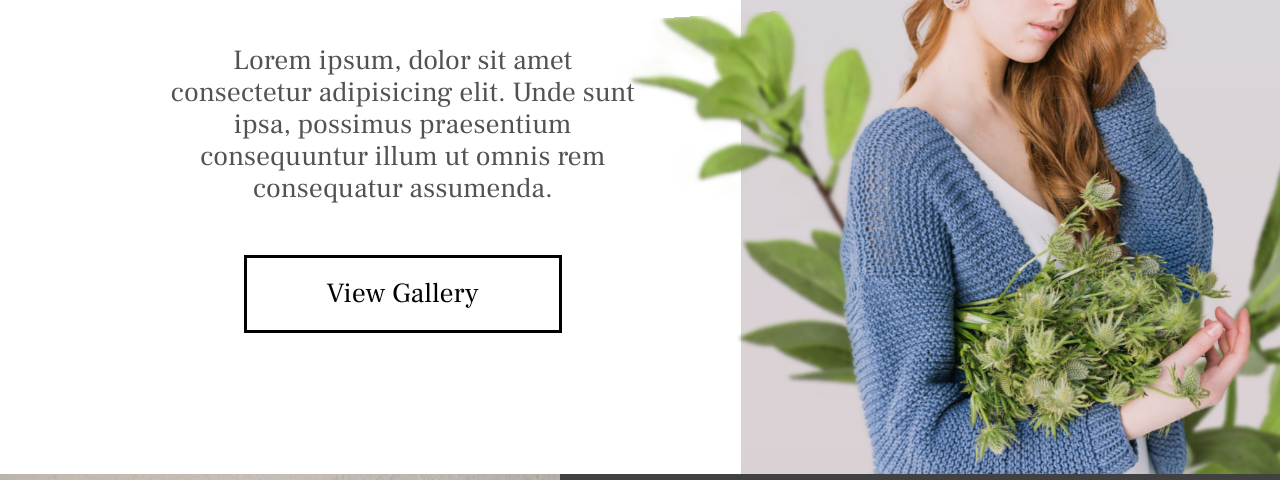
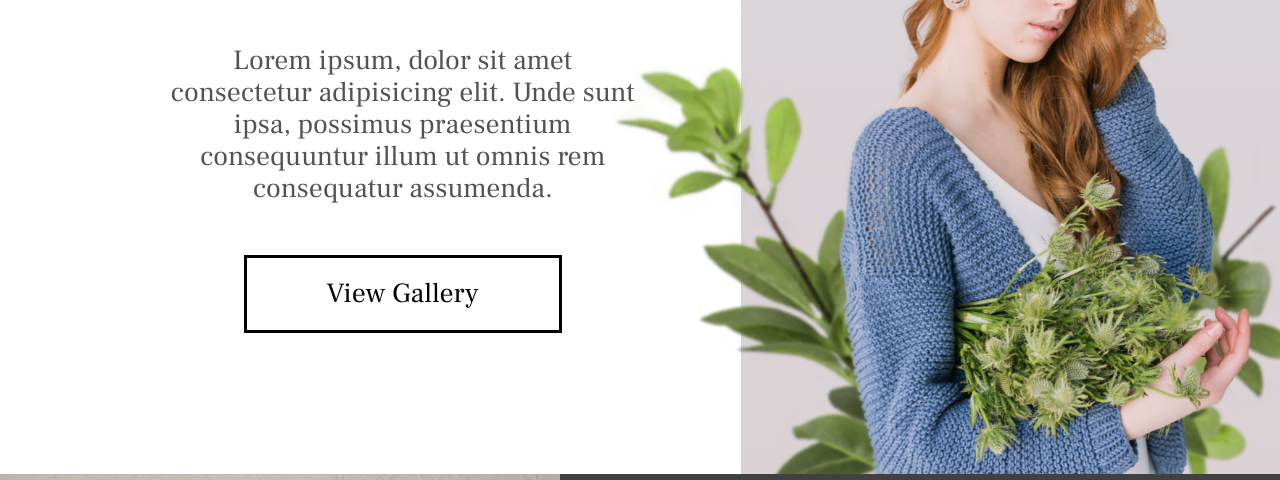
Before and after one commit to annasirenko/Elena-Joy-Photographer, a plain HTML site: page index.html in a window 1280 px wide. Shown: the part 326-806 px from the top of the page. Drawn offline with Linux system fonts and the light colour scheme.

Commit message:
fix images

```diff
--- a/styles/sections/hero.scss
+++ b/styles/sections/hero.scss
@@ -56,9 +56,9 @@
   animation: plant-entrance 1.5s ease-in-out 0.5s forwards,
     plant-shake 2.5s infinite ease alternate-reverse 2s;
   transform-origin: bottom;
-  @include laptop {
-    max-width: 90%;
-  }
+  // @include laptop {
+  //   max-width: 90%;
+  // }
   @include tablets {
     max-width: 65%;
     // display: block;
```
Also changed, not shown: styles/style.css.
